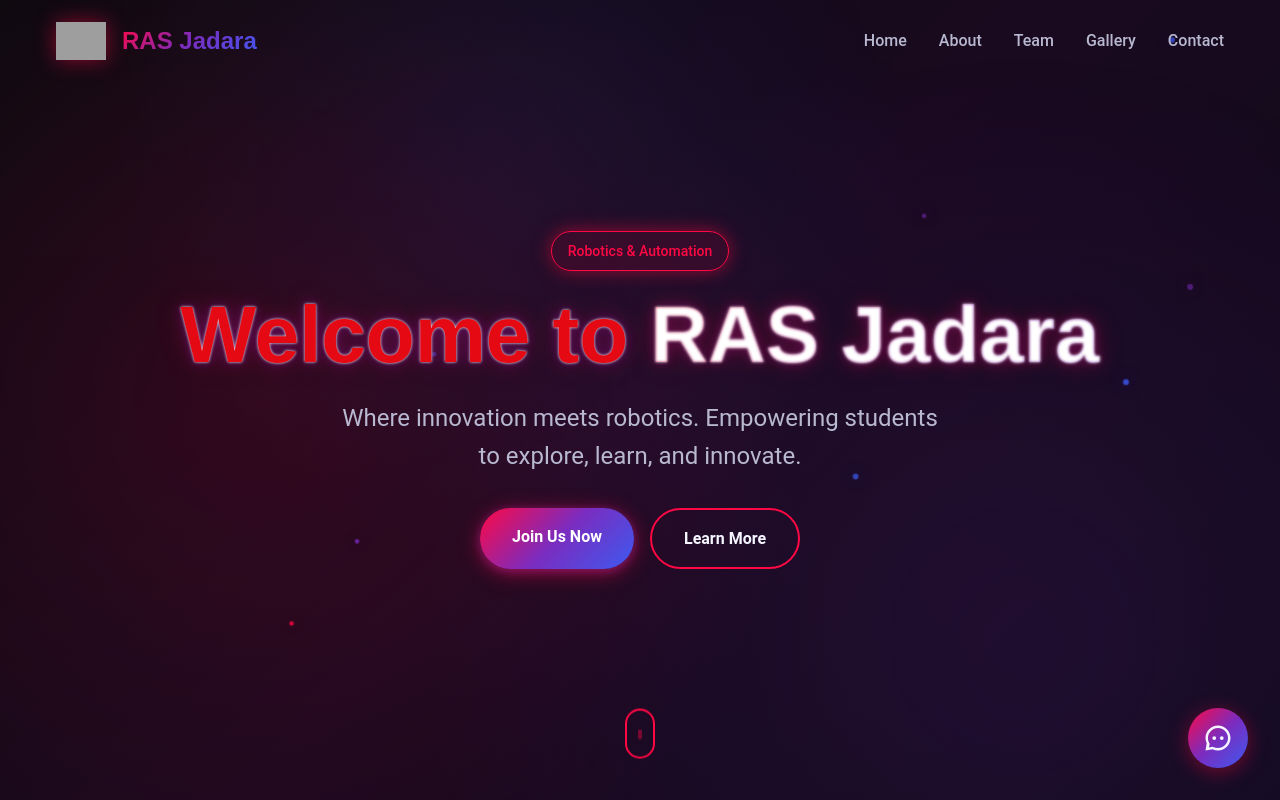
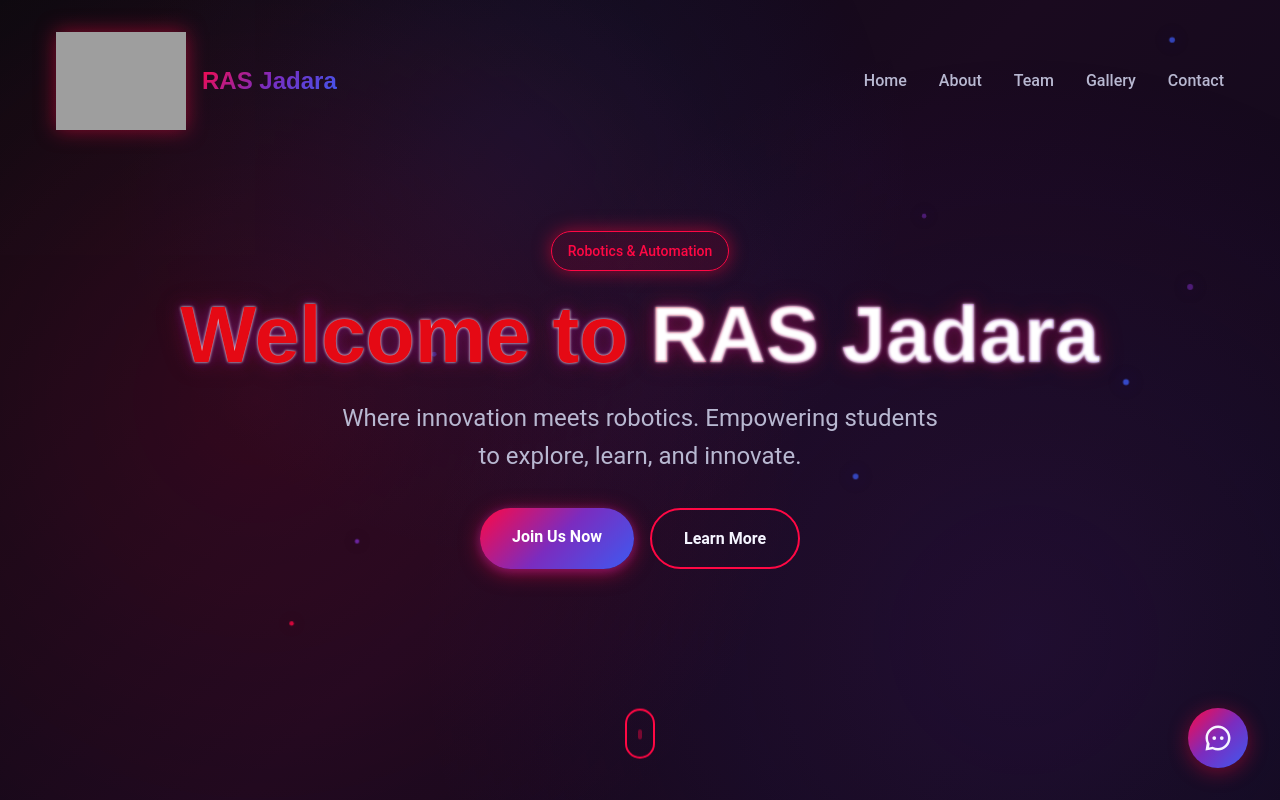
Before and after one commit to malkawi06/WEB-SITE-2, a plain HTML site: page index.html in a window 1280 px wide. Shown: the top 800 px of the page. Drawn offline with Linux system fonts and the light colour scheme; grey boxes are pictures that could not be loaded.

Commit message:
Update index.css

```diff
--- a/index.css
+++ b/index.css
@@ -92,8 +92,8 @@ body {
 }
 
 .logo-image {
-    width: 50px;
-    height: 50px;
+    width: 130px;
+    height: 130px;
     object-fit: contain;
     transition: var(--transition);
     filter: drop-shadow(0 0 10px var(--glow-red));
```
